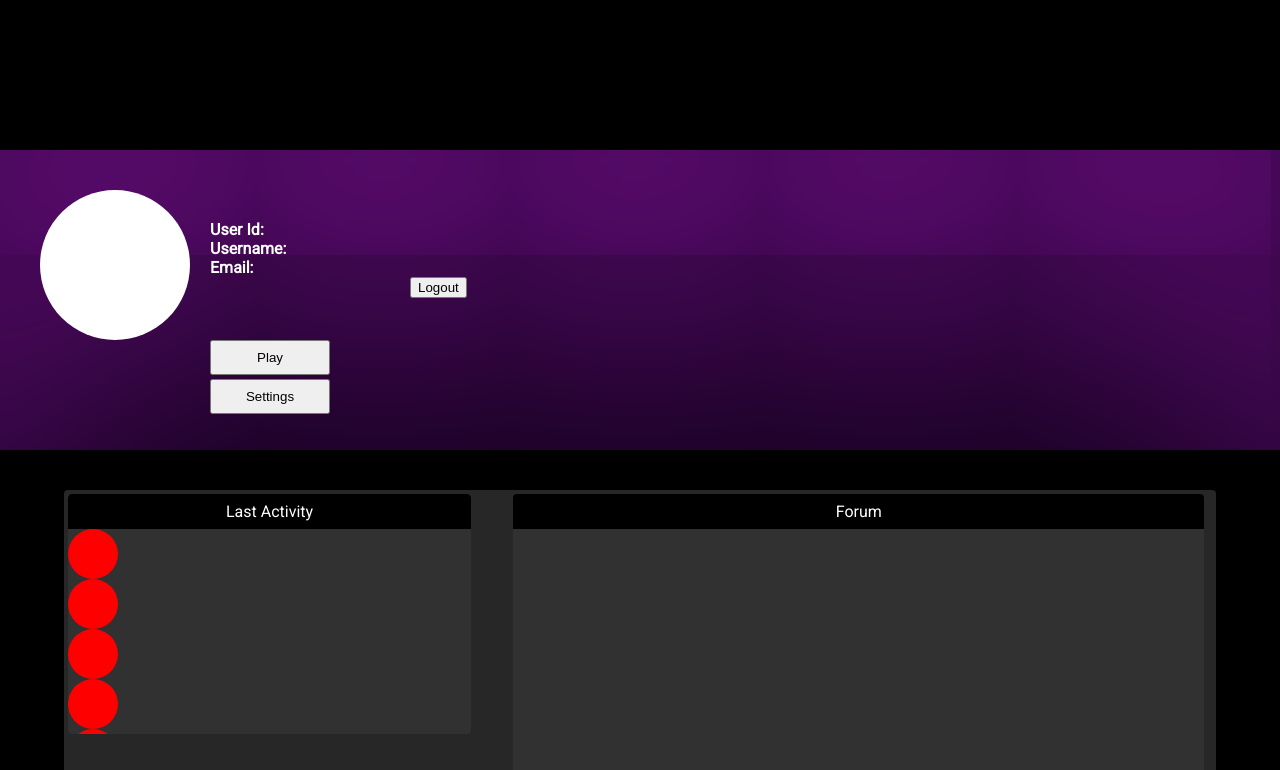
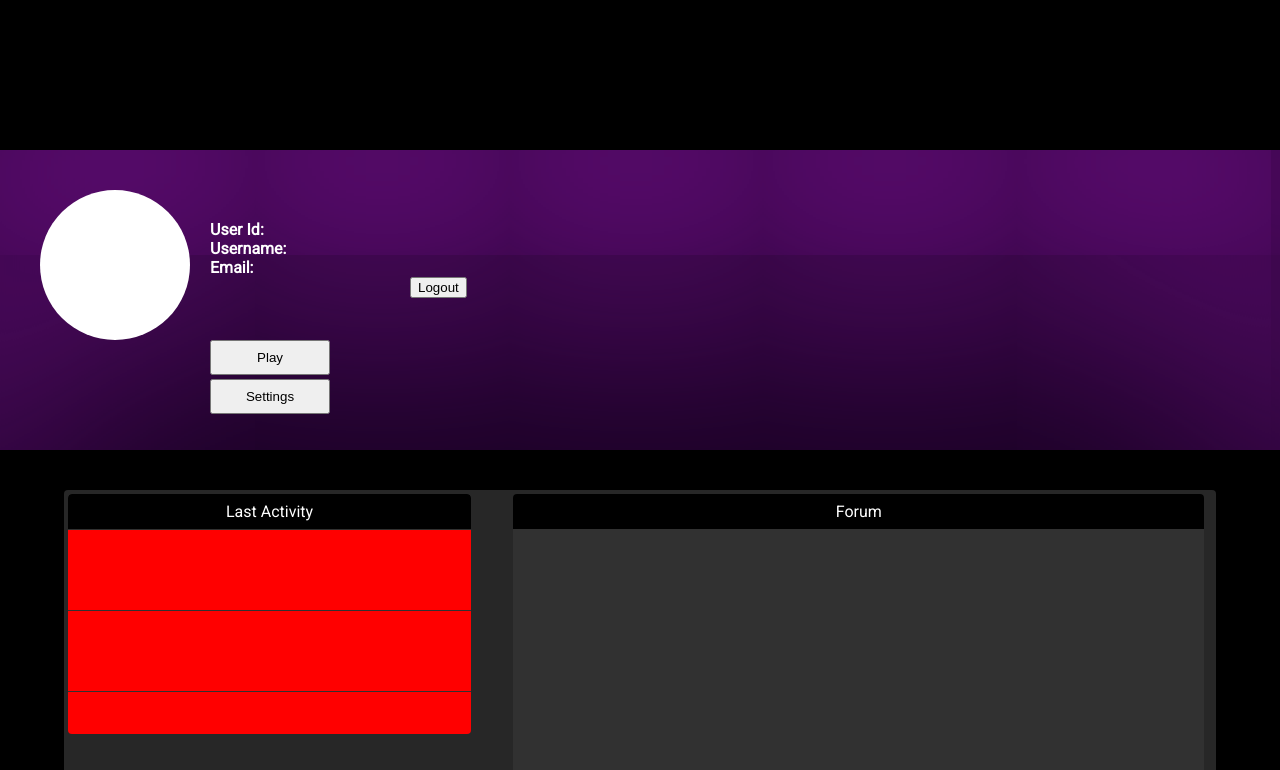
Before and after one commit to Kaguyo/FateHSR, a plain HTML site: page src/FrontEnd/views/menu.html in a window 1280 px wide. Shown: the top 770 px of the page. Drawn offline with Linux system fonts and the light colour scheme.

Commit message:
updated last activity menu

```diff
--- a/src/FrontEnd/assets/styles/item.css
+++ b/src/FrontEnd/assets/styles/item.css
@@ -1,6 +1,6 @@
 .item {
     background-color: red;
-    width: 50px;
-    height: 50px;
-    border-radius: 100%;
+    width: 100%;
+    height: 80px;
+    margin-top: 1px;
 }
--- a/src/FrontEnd/assets/styles/lastActivity.css
+++ b/src/FrontEnd/assets/styles/lastActivityContainer.css
@@ -4,5 +4,5 @@
     margin-left: 4px;
     margin-top: 4px;
     border-radius: 4px;
-    overflow: scroll;
+    overflow-y: scroll;
 }
--- a/src/FrontEnd/views/menu.html
+++ b/src/FrontEnd/views/menu.html
@@ -8,7 +8,7 @@
     <link rel="stylesheet" href="../assets/styles/profileCard.css">
     <link rel="stylesheet" href="../assets/styles/fonts.css">
     <link rel="stylesheet" href="../assets/styles/board.css">
-    <link rel="stylesheet" href="../assets/styles/lastActivity.css">
+    <link rel="stylesheet" href="../assets/styles/lastActivityContainer.css">
     <link rel="stylesheet" href="../assets/styles/profilesCard.css">
     <link rel="stylesheet" href="../assets/styles/subMenu.css">
     <link rel="stylesheet" href="../assets/styles/footer.css">
```
